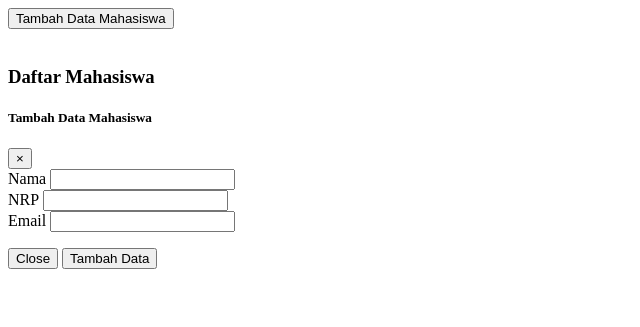
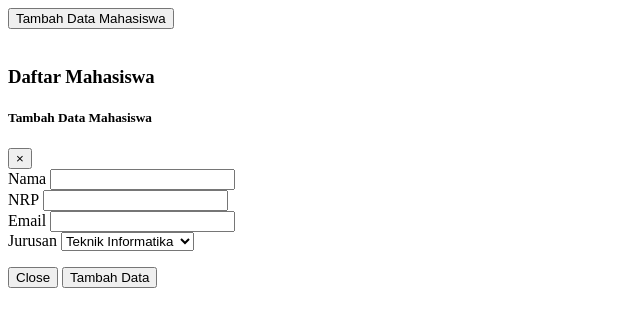
Before and after one commit to Rismawati266/tugas-rekweb-pertemuan4, a PHP site: page /tugas-rekweb-pertemuan4/views/mahasiswa/index.php in a window 1280 px wide. Shown: the top 327 px of the page, without its empty margins (0-640 px from the left). Run offline with PHP 8.4, Linux system fonts and the light colour scheme; the template is opened without the code that fills it, so the values that code supplies are empty; some libraries are stand-ins or nearby versions.

Commit message:
membuat comboBox

```diff
--- a/app/views/mahasiswa/index.php
+++ b/app/views/mahasiswa/index.php
@@ -48,7 +48,17 @@
     			<input type="email" class="form-control" id="email" name="email">
  			</div>
 
-
+ 			<div class="form-group">
+    			<label for="jurusan">Jurusan</label>
+    				<select class="form-control" id="jurusan" name="jurusan">
+      					<option value="Teknik Informatika">Teknik Informatika</option>
+      					<option value="Teknik Mesin">Teknik Mesin</option>
+      					<option value="Teknik Industri">Teknik Industri</option>
+      					<option value="Teknik Pangan">Teknik Pangan</option>
+      					<option value="Teknik Planologi">Teknik Planologi</option>
+      					<option value="Teknik Lingkungan">Teknik Lingkungan</option>
+    				</select>
+  			</div>
 
       </div>
       <div class="modal-footer">
```
